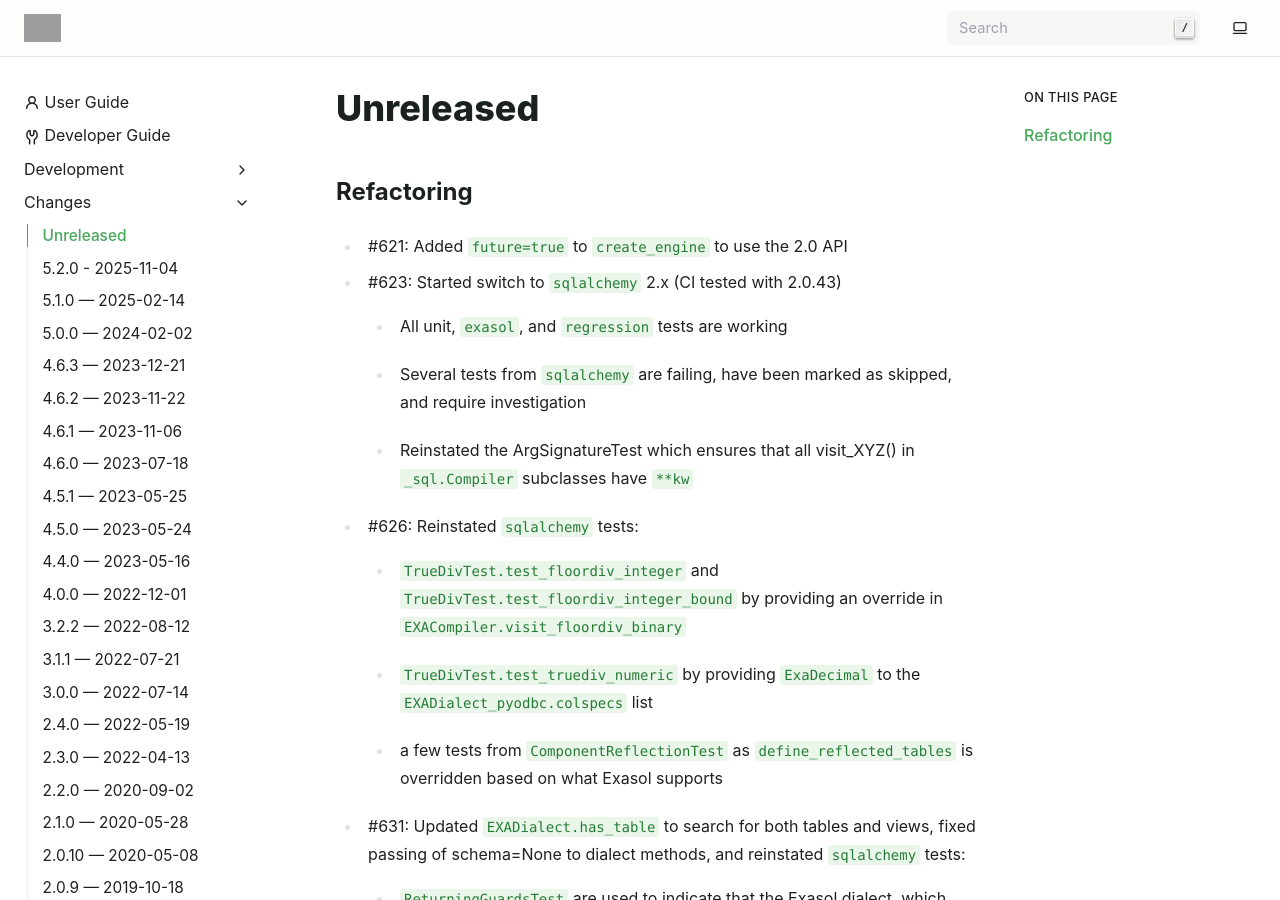
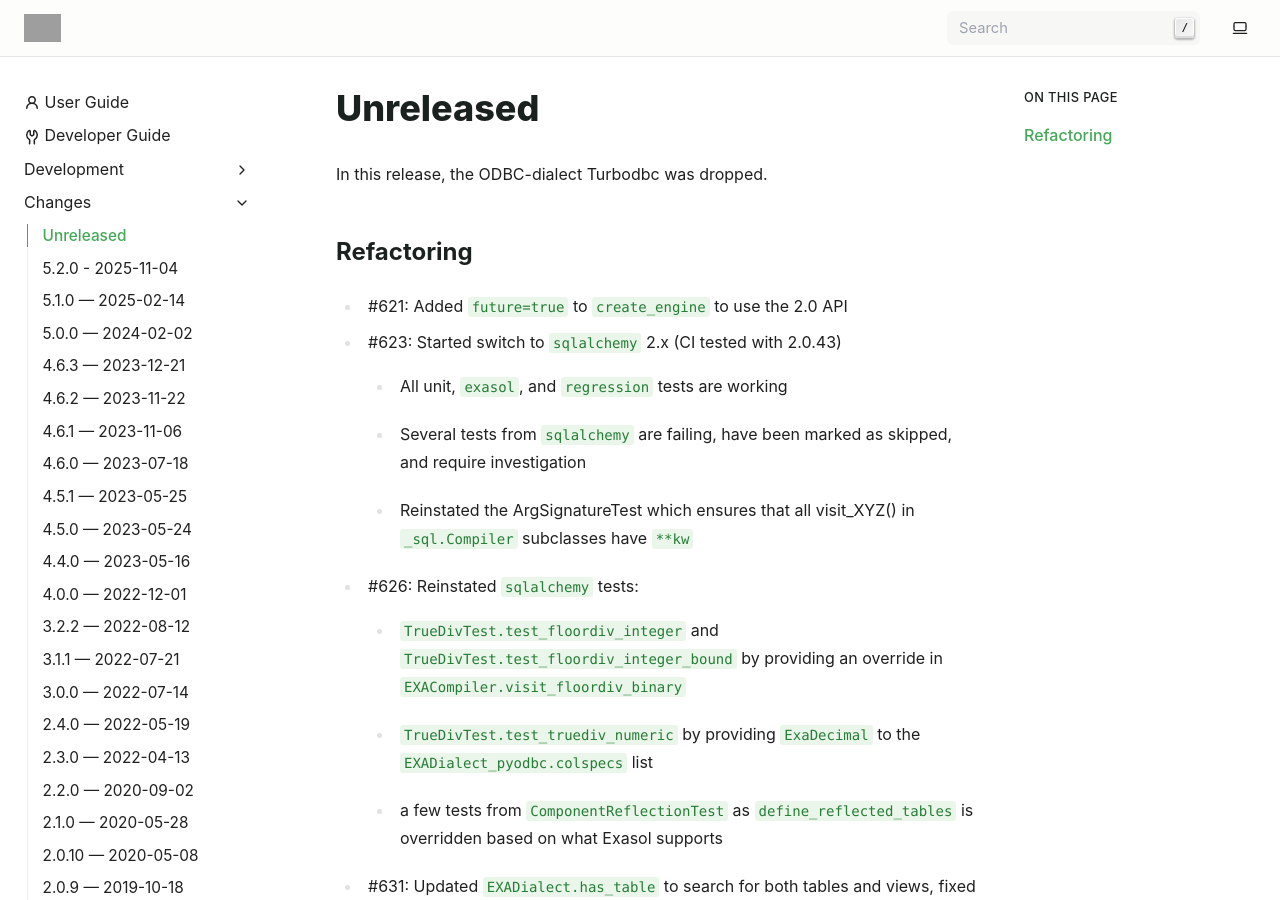
Before and after one commit to exasol/sqlalchemy-exasol, a Sphinx documentation site: the page built from doc/changes/unreleased.md, in a window 1280 px wide and 900 px high. Built offline with Sphinx 7.4.7, drawn with Linux system fonts in a browser that asks for light colours; pages that are not in the unit, such as notebooks, are missing from menus; some of the changed text lies outside the part shown; grey boxes are pictures that could not be loaded.

Commit message:
Add changelog entry

```diff
--- a/doc/changes/unreleased.md
+++ b/doc/changes/unreleased.md
@@ -1,4 +1,6 @@
 # Unreleased
+
+In this release, the ODBC-dialect Turbodbc was dropped.
 
 ## Refactoring
 
@@ -14,3 +16,4 @@
 - #631: Updated `EXADialect.has_table` to search for both tables and views, fixed passing of schema=None to dialect methods, and reinstated `sqlalchemy` tests:
   - `ReturningGuardsTest` are used to indicate that the Exasol dialect, which does not natively support the [RETURNING clause](https://docs.sqlalchemy.org/en/20/glossary.html#term-RETURNING), is set up per the API specifications
   - `ComponentReflectionTest.test_not_existing_table` is used to indicate that specific `EXADialect` methods (i.e. `get_columns`) check to see if the requested table/view exists and if not, they will now toss a `NoSuchTableError` exception
+- #403: Dropped support for Turbodbc
```
